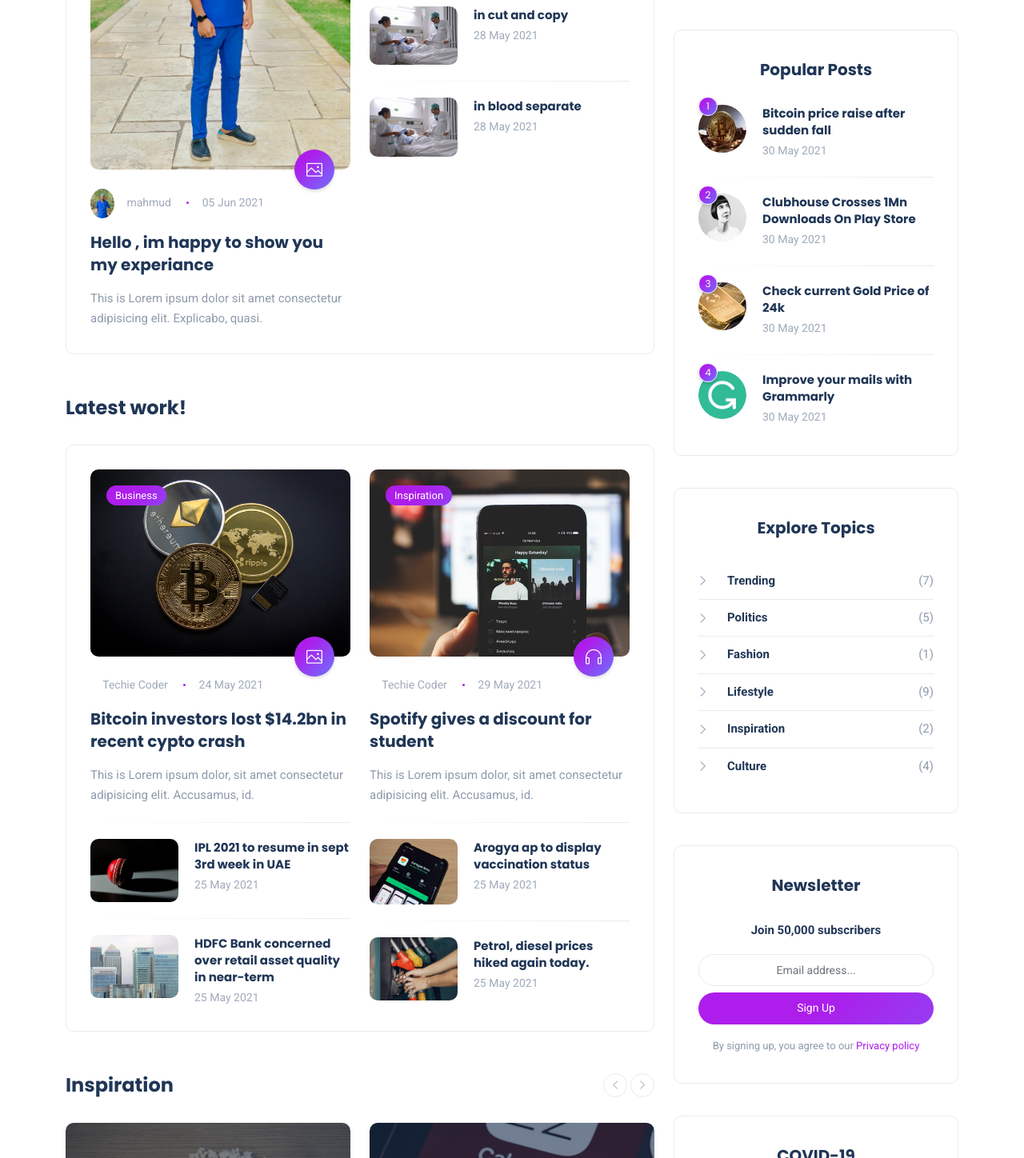
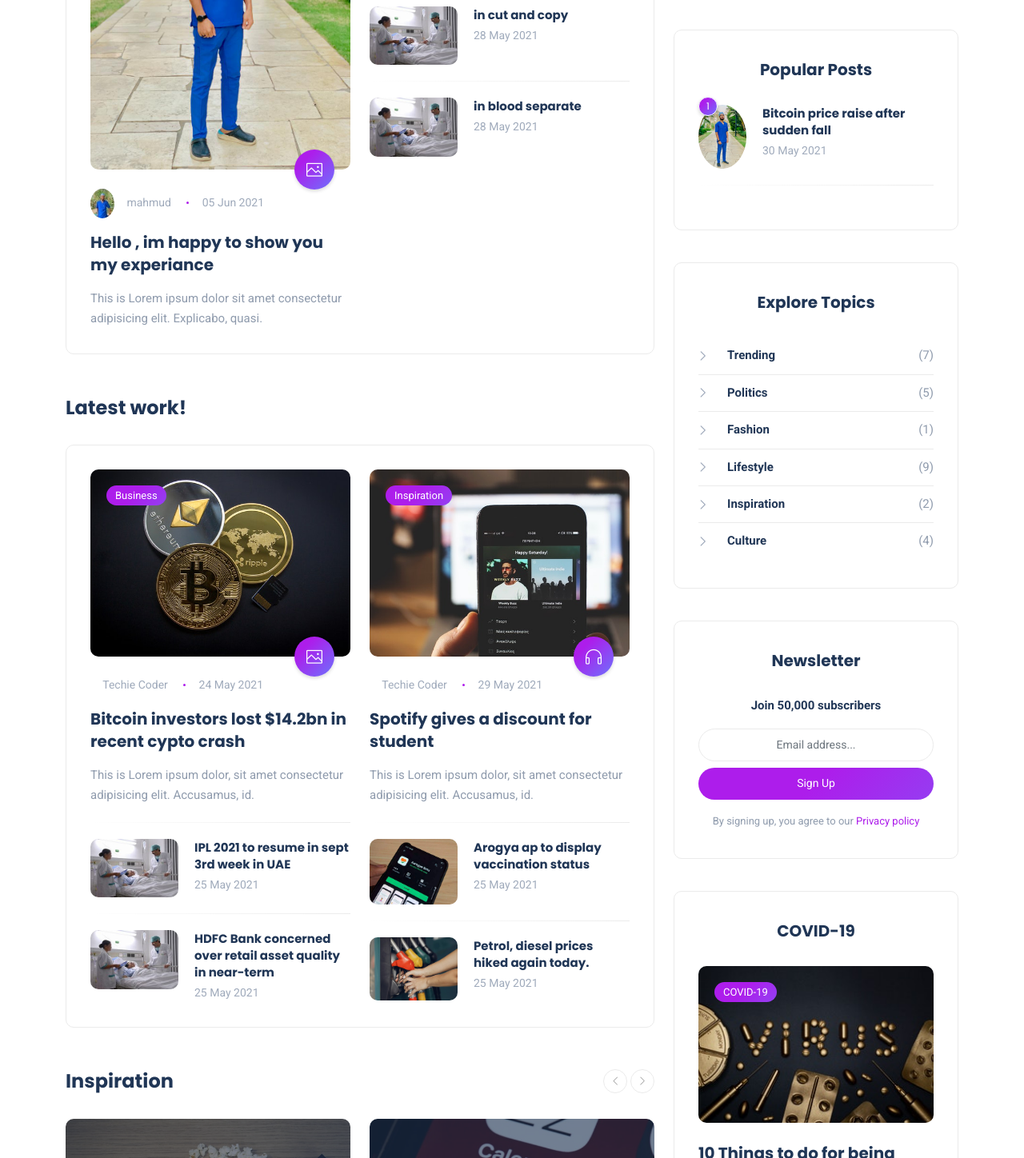
Before and after one commit to wepsote/Medical-Care, a plain HTML site: page index.html in a window 1280 px wide. Shown: the part 1027-2475 px from the top of the page at 80% size. Drawn offline with nearby package versions, Linux system fonts and the light colour scheme.

Commit message:
Update index.html

```diff
--- a/index.html
+++ b/index.html
@@ -569,7 +569,7 @@
                                         <div class="thumb rounded">
                                             <a href="#">
                                                 <div class="inner">
-                                                    <img src="images/posts/tren-sm-1.jpg" alt="">
+                                                    <img src="images/Stuff/image 3.jpg" alt="">
                                                 </div>
                                             </a>
                                         </div>
@@ -586,7 +586,7 @@
                                         <div class="thumb rounded">
                                             <a href="#">
                                                 <div class="inner">
-                                                    <img src="images/posts/tren-sm-2.jpg" alt="">
+                                                    <img src="images/Stuff/image 3.jpg" alt="">
                                                 </div>
                                             </a>
                                         </div>
@@ -1068,6 +1068,29 @@
                                 </div>
                             </div>
 
+
+
+
+
+
+
+
+
+
+
+
+
+
+
+
+
+
+
+
+
+
+
+
                             <div class="widget rounded">
                                 <div class="widget-header text-center">
                                     <h3 class="widget-title">Popular Posts</h3>
@@ -1078,7 +1101,7 @@
                                             <span class="number">1</span>
                                             <a href="#">
                                                 <div class="inner">
-                                                    <img src="images/posts/tabs-1.jpg" alt="">
+                                                    <img src="images/Stuff/image 1.jpg" alt="">
                                                 </div>
                                             </a>
                                         </div>
@@ -1091,7 +1114,7 @@
                                             </ul>
                                         </div>
                                     </div>
-                                    <div class="post post-list-sm circle">
+                                    <div class="post post-list-sm circle"style="display: none;">
                                         <div class="thumb circle">
                                             <span class="number">2</span>
                                             <a href="#">
@@ -1109,7 +1132,7 @@
                                             </ul>
                                         </div>
                                     </div>
-                                    <div class="post post-list-sm circle">
+                                    <div class="post post-list-sm circle"style="display: none;">
                                         <div class="thumb circle">
                                             <span class="number">3</span>
                                             <a href="#">
@@ -1127,7 +1150,7 @@
                                             </ul>
                                         </div>
                                     </div>
-                                    <div class="post post-list-sm circle">
+                                    <div class="post post-list-sm circle"style="display: none;">
                                         <div class="thumb circle">
                                             <span class="number">4</span>
                                             <a href="#">
```
